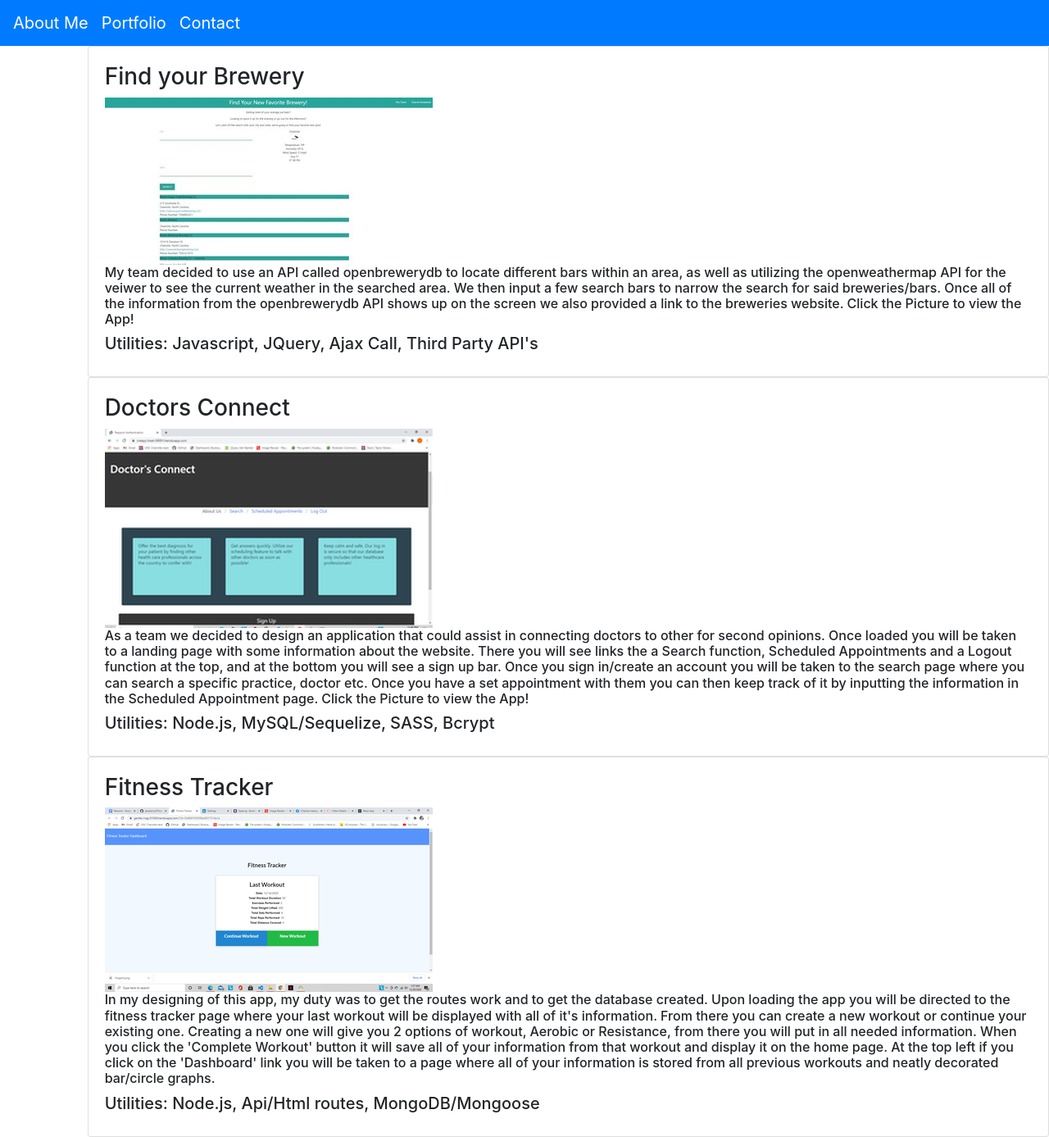
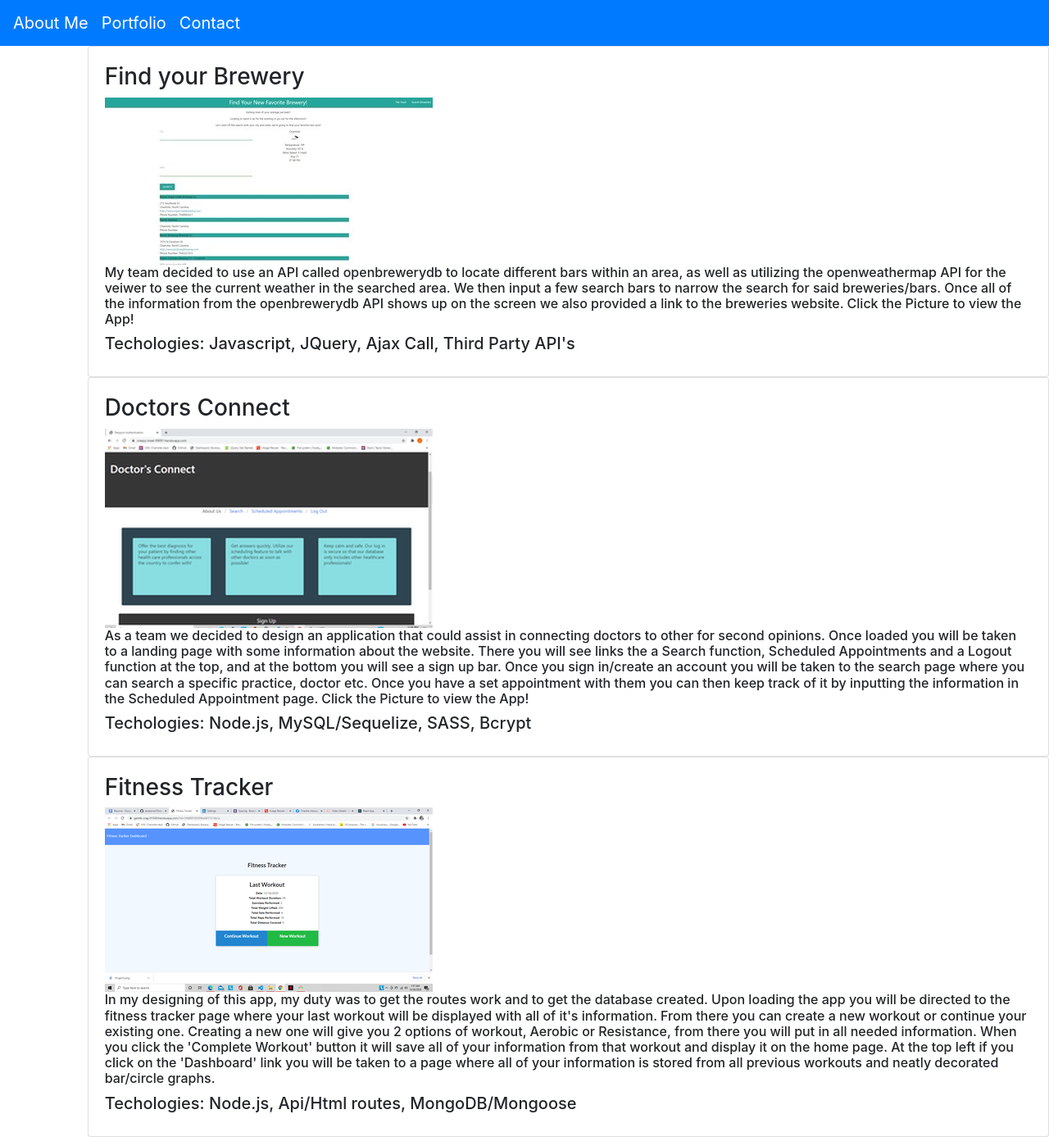
Before and after one commit to jesseziros/My-React-Portfolio, a React (Create React App) app: page /portfolio in a window 1280 px wide. Shown: the whole page at 82% size. Built offline with nearby package versions, Linux system fonts and the light colour scheme.

Commit message:
modified .gitignore, Portfolio.js and Project.js files

```diff
--- a/src/components/Portfolio.js
+++ b/src/components/Portfolio.js
@@ -10,27 +10,27 @@ function Portfolio() {
       image: Project1,
       link: "https://jameslee70.github.io/FirstProject/",
       message: "My team decided to use an API called openbrewerydb to locate different bars within an area, as well as utilizing the openweathermap API for the veiwer to see the current weather in the searched area. We then input a few search bars to narrow the search for said breweries/bars. Once all of the information from the openbrewerydb API shows up on the screen we also provided a link to the breweries website. Click the Picture to view the App!",
-      utilities: "Javascript, JQuery, Ajax Call, Third Party API's"
+      techologies: "Javascript, JQuery, Ajax Call, Third Party API's"
     },
     {
       name: "Doctors Connect",
       image: Project2,
       link: "https://creepy-treat-09091.herokuapp.com/",
       message: "As a team we decided to design an application that could assist in connecting doctors to other for second opinions. Once loaded you will be taken to a landing page with some information about the website. There you will see links the a Search function, Scheduled Appointments and a Logout function at the top, and at the bottom you will see a sign up bar. Once you sign in/create an account you will be taken to the search page where you can search a specific practice, doctor etc. Once you have a set appointment with them you can then keep track of it by inputting the information in the Scheduled Appointment page. Click the Picture to view the App!",
-      utilities: "Node.js, MySQL/Sequelize, SASS, Bcrypt"
+      techologies: "Node.js, MySQL/Sequelize, SASS, Bcrypt"
     },
     {
       name: "Fitness Tracker",
       image: Project3,
       link: "https://gentle-crag-01569.herokuapp.com/?id=5fd80f193f39be0017214a1a",
       message: "In my designing of this app, my duty was to get the routes work and to get the database created. Upon loading the app you will be directed to the fitness tracker page where your last workout will be displayed with all of it's information. From there you can create a new workout or continue your existing one. Creating a new one will give you 2 options of workout, Aerobic or Resistance, from there you will put in all needed information. When you click the 'Complete Workout' button it will save all of your information from that workout and display it on the home page. At the top left if you click on the 'Dashboard' link you will be taken to a page where all of your information is stored from all previous workouts and neatly decorated bar/circle graphs.",
-      utilities: "Node.js, Api/Html routes, MongoDB/Mongoose"
+      techologies: "Node.js, Api/Html routes, MongoDB/Mongoose"
     },
   ]
   return (
     <div>
       {projectArray.map(project => {
-        return <Project name={project.name}  key={project.name} link={project.link} image={project.image} message={project.message} utilities={project.utilities} />
+        return <Project name={project.name}  key={project.name} link={project.link} image={project.image} message={project.message} techologies={project.techologies} />
       })}
     </div>
   );
--- a/src/components/Project.js
+++ b/src/components/Project.js
@@ -6,9 +6,9 @@ function Project(props) {
           <div className="row">
             <div className="col-lg-12">
               <h3>{props.name}</h3>
-              <a href={props.link}><img src={props.image}/></a>
+              <a href={props.link}><img src={props.image} alt=""/></a>
               <h6>{props.message}</h6>
-              <h5>Utilities: {props.utilities}</h5>
+              <h5>Techologies: {props.techologies}</h5>
             </div>
           </div>
         </div>
```
Also changed, not shown: 2 other files (tests, documents, lock files or other folders).
